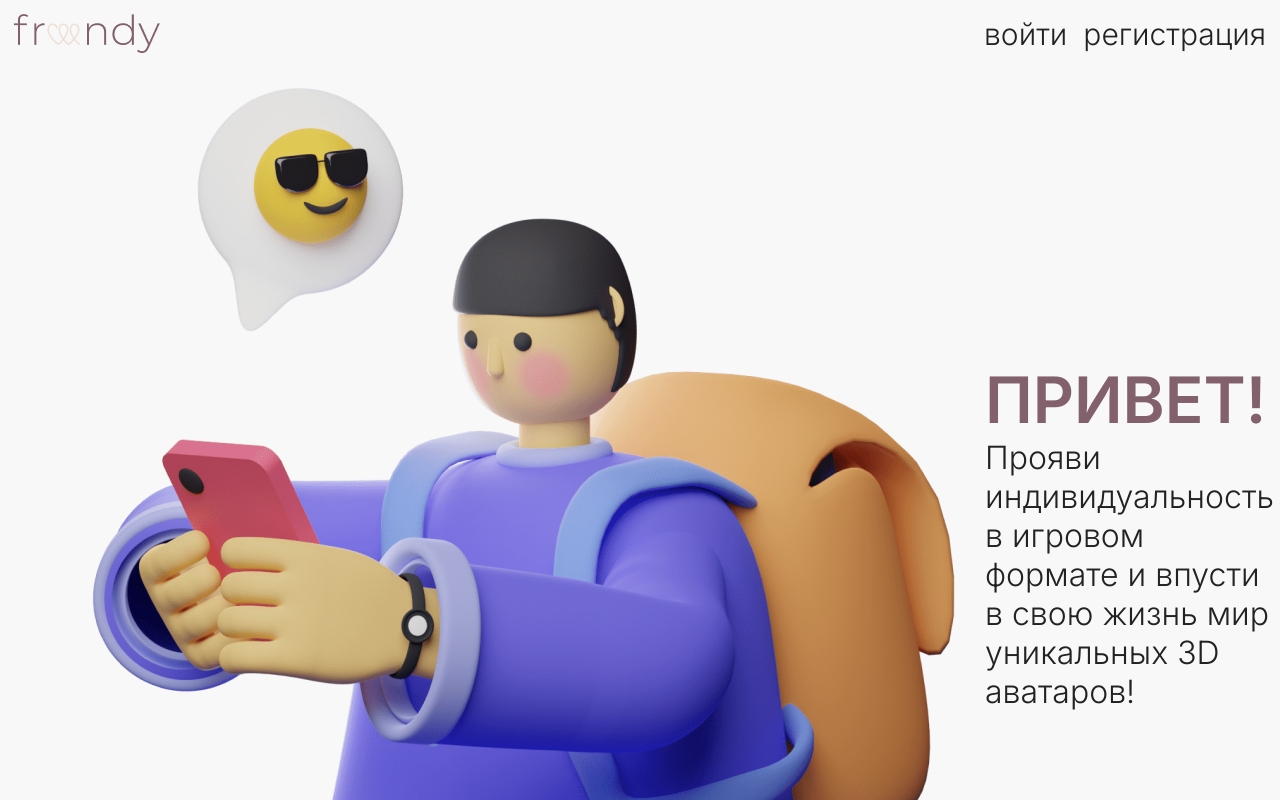
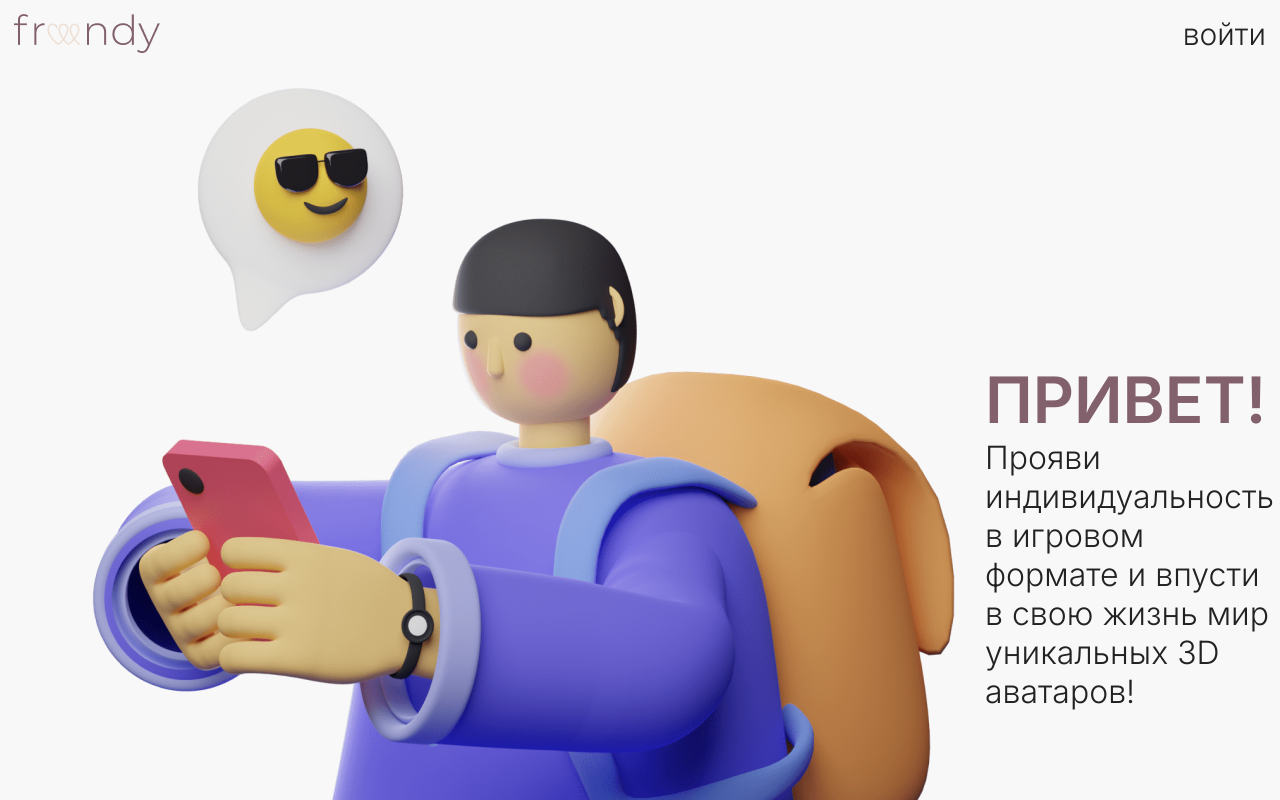
Before and after one commit to danyafaye/frendy, a React (Create React App) app: page / in a window 1280 px wide. Shown: the top 800 px of the page. Built offline with nearby package versions, Linux system fonts and the light colour scheme.

Commit message:
some fixes

```diff
--- a/package.json
+++ b/package.json
@@ -30,7 +30,8 @@
     "react-scripts": "5.0.1",
     "styled-components": "^5.3.6",
     "typescript": "^4.4.2",
-    "web-vitals": "^2.1.0"
+    "web-vitals": "^2.1.0",
+    "yup": "^1.1.1"
   },
   "eslintConfig": {
     "extends": "react-app",
--- a/src/components/Header/Header.tsx
+++ b/src/components/Header/Header.tsx
@@ -8,10 +8,6 @@ import * as ST from './styled';
 
 const Header: FC = () => {
   const loginHandler = () => {
-    //TODO: async await function или rtk query mutation hook сюда всуну но скорее второе а может пойду через контекст
-  };
-
-  const registerHandler = () => {
     //TODO: async await function или rtk query mutation hook сюда всуну но скорее второе а может пойду через контекст
   };
 
@@ -26,10 +22,6 @@ const Header: FC = () => {
           text="войти"
           onClick={loginHandler}
         />
-        <Button
-          text="регистрация"
-          onClick={registerHandler}
-        />
       </ST.HeaderButtons>
     </ST.HeaderWrapper>
   );
```
Also changed, not shown: 1 other file (tests, documents, lock files or other folders).
